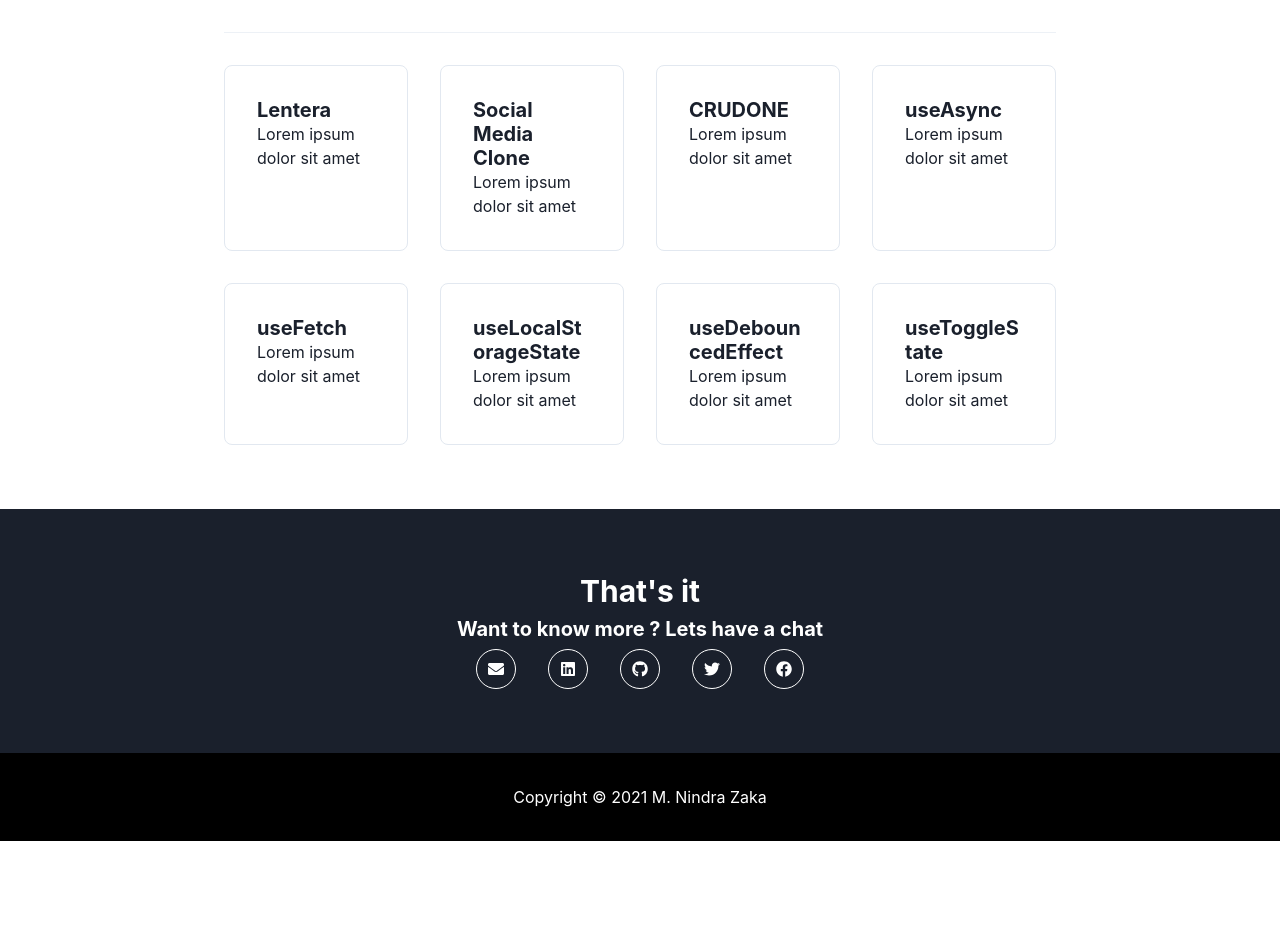
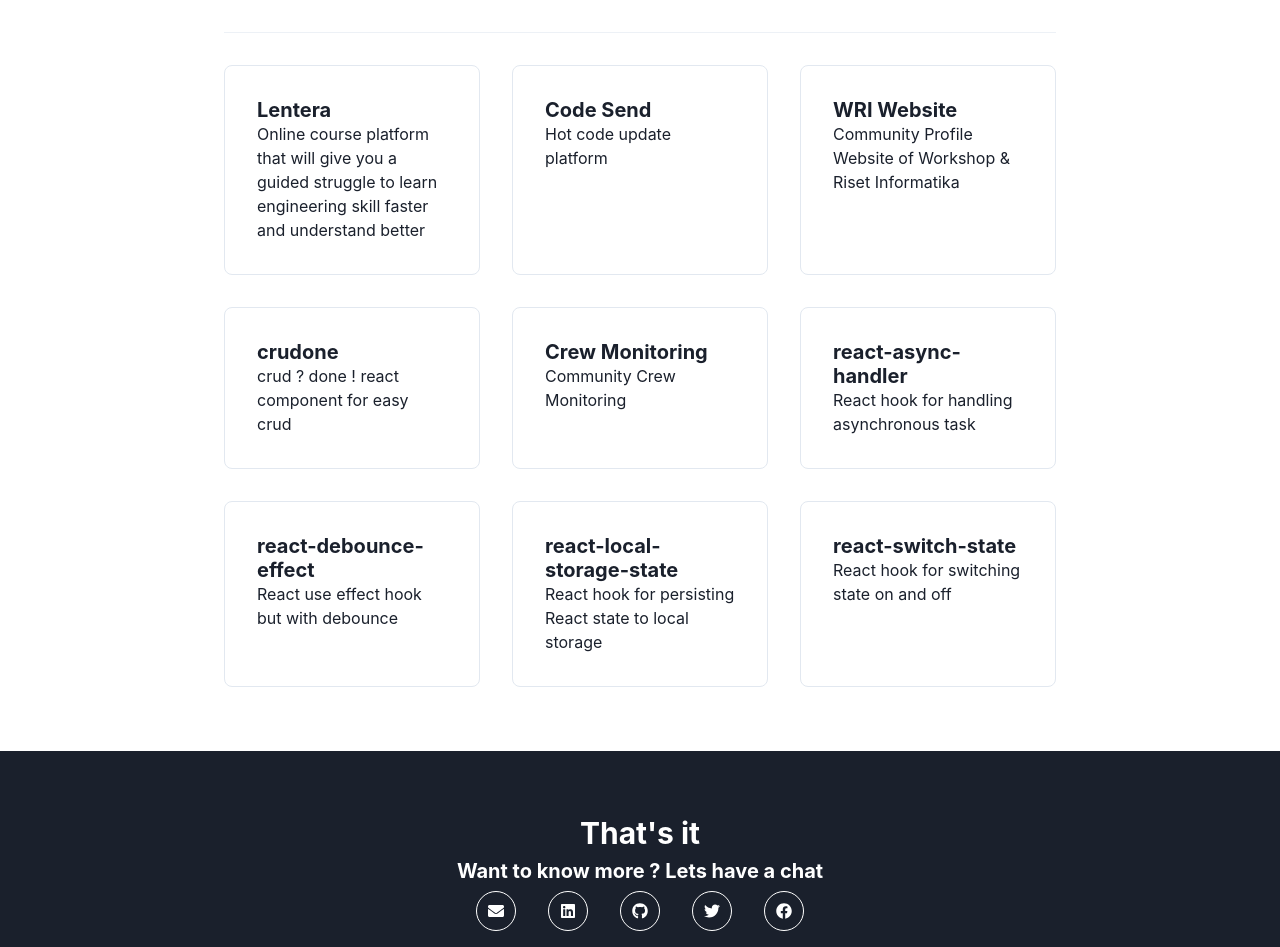
Before and after one commit to mnindrazaka/personal-website, a Next.js app: page / in a window 1280 px wide. Shown: the part 1645-2592 px from the top of the page. Before the commit the page ends 2486 px from the top, so only its background shows below. Built offline with nearby package versions, Linux system fonts and the light colour scheme.

Commit message:
feat: add link to recent works

```diff
--- a/pages/index.tsx
+++ b/pages/index.tsx
@@ -74,8 +74,8 @@ export default function Home() {
                 I love to learn and teach what I know in the community. I
                 contribute as a meetup speaker, workshop mentor, and
                 facilitator. The amazing thing that I love about teaching is it
-                not only helps others to grow, but it also solidifying what I
-                just learned and deepening my understanding. I create a learning
+                not only helps others to grow, but also solidifying what I just
+                learned and deepening my understanding. I create a learning
                 roadmap that I use to teach about web development
               </Text>
             </Stack>
@@ -85,7 +85,7 @@ export default function Home() {
               _hover={{ textDecoration: "none" }}
             >
               <Button inlineSize="auto" colorScheme="blue">
-                See my teaching roadmap
+                See teaching roadmap
               </Button>
             </Link>
           </div>
@@ -131,46 +131,175 @@ export default function Home() {
 
         <Divider marginY="8" />
 
-        <SimpleGrid columns={4} spacing="8">
-          <Box borderWidth="thin" borderRadius="lg" padding="8">
+        <SimpleGrid columns={3} spacing="8">
+          <Link
+            href="https://lentera.netlify.app/courses/a1630b85-88a2-4b5d-81ef-84537263aba7/workshops/9858ac2b-1852-4b36-99e1-6f015b081629"
+            target="_blank"
+            _hover={{ textDecoration: "none" }}
+            borderRadius="lg"
+          >
+            <Box
+              borderWidth="thin"
+              borderRadius="lg"
+              padding="8"
+              width="100%"
+              height="100%"
+            >
               <Heading size="md">Lentera</Heading>
-            <Text>Lorem ipsum dolor sit amet</Text>
+              <Text>
+                Online course platform that will give you a guided struggle to
+                learn engineering skill faster and understand better
+              </Text>
             </Box>
+          </Link>
 
-          <Box borderWidth="thin" borderRadius="lg" padding="8">
-            <Heading size="md">Social Media Clone</Heading>
-            <Text>Lorem ipsum dolor sit amet</Text>
+          <Link
+            href="https://code-send.now.sh/"
+            target="_blank"
+            _hover={{ textDecoration: "none" }}
+            borderRadius="lg"
+          >
+            <Box
+              borderWidth="thin"
+              borderRadius="lg"
+              padding="8"
+              width="100%"
+              height="100%"
+            >
+              <Heading size="md">Code Send</Heading>
+              <Text>Hot code update platform</Text>
             </Box>
+          </Link>
 
-          <Box borderWidth="thin" borderRadius="lg" padding="8">
-            <Heading size="md">CRUDONE</Heading>
-            <Text>Lorem ipsum dolor sit amet</Text>
+          <Link
+            href="http://wri.polinema.ac.id/"
+            target="_blank"
+            _hover={{ textDecoration: "none" }}
+            borderRadius="lg"
+          >
+            <Box
+              borderWidth="thin"
+              borderRadius="lg"
+              padding="8"
+              width="100%"
+              height="100%"
+            >
+              <Heading size="md">WRI Website</Heading>
+              <Text>
+                Community Profile Website of Workshop & Riset Informatika
+              </Text>
             </Box>
+          </Link>
 
-          <Box borderWidth="thin" borderRadius="lg" padding="8">
-            <Heading size="md">useAsync</Heading>
-            <Text>Lorem ipsum dolor sit amet</Text>
+          <Link
+            href="https://www.npmjs.com/package/crudone"
+            target="_blank"
+            _hover={{ textDecoration: "none" }}
+            borderRadius="lg"
+          >
+            <Box
+              borderWidth="thin"
+              borderRadius="lg"
+              padding="8"
+              width="100%"
+              height="100%"
+            >
+              <Heading size="md">crudone</Heading>
+              <Text>crud ? done ! react component for easy crud</Text>
             </Box>
+          </Link>
 
-          <Box borderWidth="thin" borderRadius="lg" padding="8">
-            <Heading size="md">useFetch</Heading>
-            <Text>Lorem ipsum dolor sit amet</Text>
+          <Link
+            href="https://github.com/wrideveloper/crew-monitoring"
+            target="_blank"
+            _hover={{ textDecoration: "none" }}
+            borderRadius="lg"
+          >
+            <Box
+              borderWidth="thin"
+              borderRadius="lg"
+              padding="8"
+              width="100%"
+              height="100%"
+            >
+              <Heading size="md">Crew Monitoring</Heading>
+              <Text>Community Crew Monitoring</Text>
             </Box>
+          </Link>
 
-          <Box borderWidth="thin" borderRadius="lg" padding="8">
-            <Heading size="md">useLocalStorageState</Heading>
-            <Text>Lorem ipsum dolor sit amet</Text>
+          <Link
+            href="https://www.npmjs.com/package/react-async-handler"
+            target="_blank"
+            _hover={{ textDecoration: "none" }}
+            borderRadius="lg"
+          >
+            <Box
+              borderWidth="thin"
+              borderRadius="lg"
+              padding="8"
+              width="100%"
+              height="100%"
+            >
+              <Heading size="md">react-async-handler</Heading>
+              <Text>React hook for handling asynchronous task</Text>
             </Box>
+          </Link>
 
-          <Box borderWidth="thin" borderRadius="lg" padding="8">
-            <Heading size="md">useDebouncedEffect</Heading>
-            <Text>Lorem ipsum dolor sit amet</Text>
+          <Link
+            href="https://www.npmjs.com/package/react-debounce-effect"
+            target="_blank"
+            _hover={{ textDecoration: "none" }}
+            borderRadius="lg"
+          >
+            <Box
+              borderWidth="thin"
+              borderRadius="lg"
+              padding="8"
+              width="100%"
+              height="100%"
+            >
+              <Heading size="md">react-debounce-effect</Heading>
+              <Text>React use effect hook but with debounce</Text>
             </Box>
+          </Link>
 
-          <Box borderWidth="thin" borderRadius="lg" padding="8">
-            <Heading size="md">useToggleState</Heading>
-            <Text>Lorem ipsum dolor sit amet</Text>
+          <Link
+            href="https://www.npmjs.com/package/react-local-storage-state"
+            target="_blank"
+            _hover={{ textDecoration: "none" }}
+            borderRadius="lg"
+          >
+            <Box
+              borderWidth="thin"
+              borderRadius="lg"
+              padding="8"
+              width="100%"
+              height="100%"
+            >
+              <Heading size="md">react-local-storage-state</Heading>
+              <Text>
+                React hook for persisting React state to local storage
+              </Text>
             </Box>
+          </Link>
+
+          <Link
+            href="https://www.npmjs.com/package/react-switch-state"
+            target="_blank"
+            _hover={{ textDecoration: "none" }}
+            borderRadius="lg"
+          >
+            <Box
+              borderWidth="thin"
+              borderRadius="lg"
+              padding="8"
+              width="100%"
+              height="100%"
+            >
+              <Heading size="md">react-switch-state</Heading>
+              <Text>React hook for switching state on and off</Text>
+            </Box>
+          </Link>
         </SimpleGrid>
       </Box>
 
@@ -183,6 +312,12 @@ export default function Home() {
             Want to know more ? Lets have a chat
           </Heading>
           <Stack direction="row" spacing={8} justifyContent="center">
+            <Link
+              href="mailto:mnindrazaka@gmail.com"
+              target="_blank"
+              _hover={{ textDecoration: "none" }}
+              borderRadius="full"
+            >
               <IconButton
                 borderRadius="full"
                 _hover={{ color: "black", backgroundColor: "white" }}
@@ -192,7 +327,14 @@ export default function Home() {
                 aria-label="gmail"
                 icon={<FaEnvelope />}
               />
+            </Link>
 
+            <Link
+              href="https://www.linkedin.com/in/mnindrazaka/"
+              target="_blank"
+              _hover={{ textDecoration: "none" }}
+              borderRadius="full"
+            >
               <IconButton
                 borderRadius="full"
                 _hover={{ color: "black", backgroundColor: "white" }}
@@ -202,7 +344,14 @@ export default function Home() {
                 aria-label="linkedin"
                 icon={<FaLinkedin />}
               />
+            </Link>
 
+            <Link
+              href="https://github.com/mnindrazaka"
+              target="_blank"
+              _hover={{ textDecoration: "none" }}
+              borderRadius="full"
+            >
               <IconButton
                 borderRadius="full"
                 _hover={{ color: "black", backgroundColor: "white" }}
@@ -212,7 +361,13 @@ export default function Home() {
                 aria-label="github"
                 icon={<FaGithub />}
               />
-
+            </Link>
+            <Link
+              href="https://twitter.com/mnindrazaka"
+              target="_blank"
+              _hover={{ textDecoration: "none" }}
+              borderRadius="full"
+            >
               <IconButton
                 borderRadius="full"
                 _hover={{ color: "black", backgroundColor: "white" }}
@@ -222,7 +377,14 @@ export default function Home() {
                 aria-label="twitter"
                 icon={<FaTwitter />}
               />
+            </Link>
 
+            <Link
+              href="https://www.facebook.com/mnindrazaka/"
+              target="_blank"
+              _hover={{ textDecoration: "none" }}
+              borderRadius="full"
+            >
               <IconButton
                 borderRadius="full"
                 _hover={{ color: "black", backgroundColor: "white" }}
@@ -232,6 +394,7 @@ export default function Home() {
                 aria-label="facebook"
                 icon={<FaFacebook />}
               />
+            </Link>
           </Stack>
         </Stack>
       </Box>
```
Lines whose indentation alone changed are shown as unchanged.
